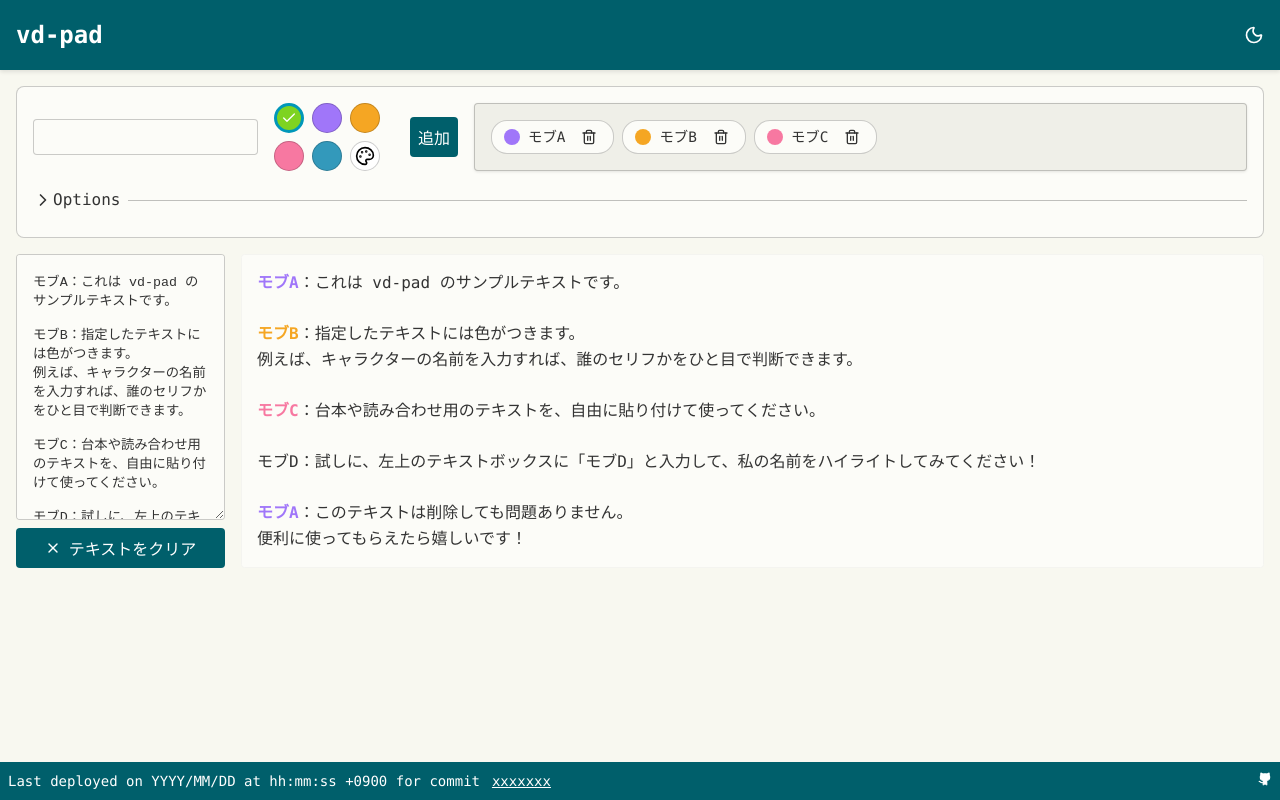
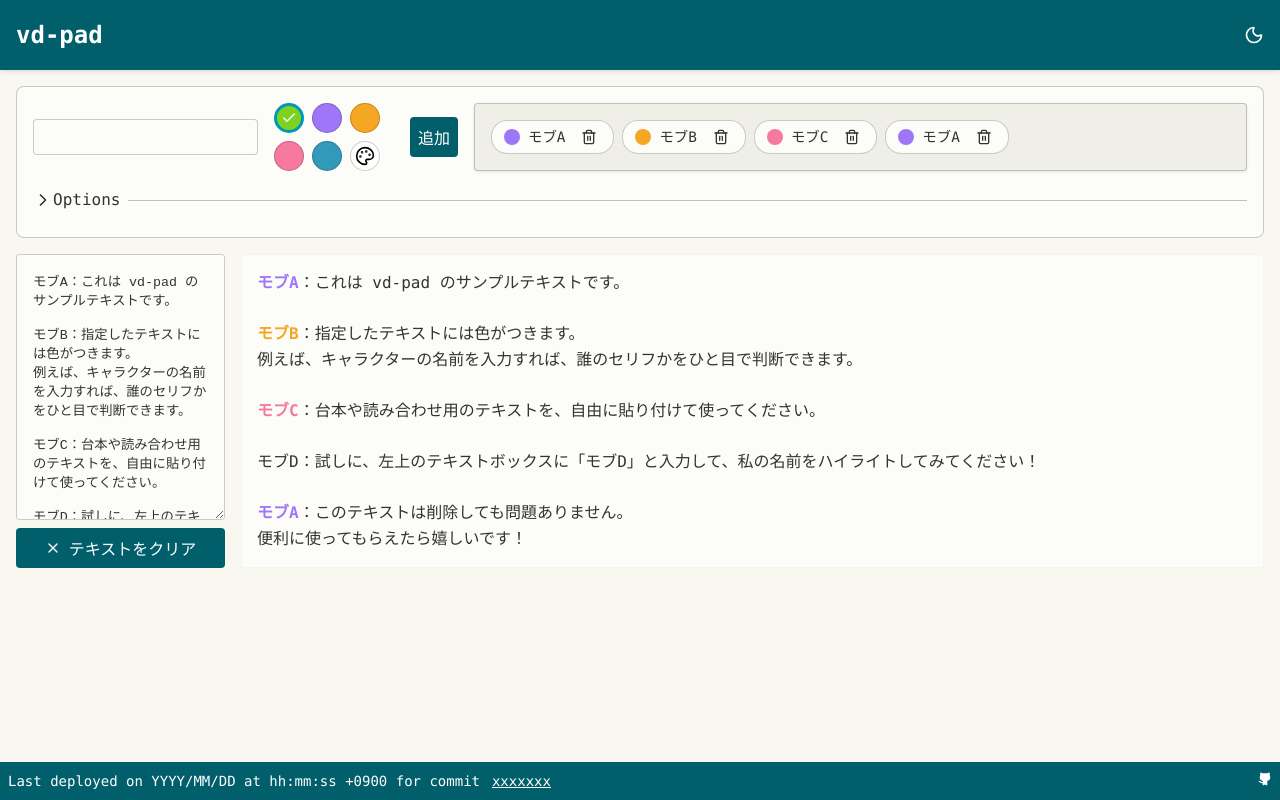
Before and after one commit to dot-ma801/vd-pad, a Vue app: page / in a window 1280 px wide. Built offline with nearby package versions, Linux system fonts and the light colour scheme.

Commit message:
[update] 新しく定義した算出プロパティをchipに渡すように修正

```diff
--- a/src/components/ActionArea.vue
+++ b/src/components/ActionArea.vue
@@ -3,10 +3,10 @@ import WordColorForm from '@/components/WordColorForm.vue'
 import HighlightKeywords from '@/components/HighlightKeywords.vue'
 import Accordion from '@/components/AccordionComponent.vue'
 import AccordionContents from '@/components/AccordionContents.vue'
-import type { KeywordMap, KeyWordWithColor } from '@/types/wordTypes'
+import type { HighlightedPart, KeyWordWithColor } from '@/types/wordTypes'
 
 defineProps<{
-  keywords: KeywordMap
+  keywords: HighlightedPart[]
 }>()
 
 const emit = defineEmits<{
--- a/src/components/HighlightKeywords.vue
+++ b/src/components/HighlightKeywords.vue
@@ -1,9 +1,10 @@
 <script setup lang="ts">
 import { computed } from 'vue'
 import KeywordChip from './KeywordChip.vue'
+import type { HighlightedPart } from '@/types/wordTypes';
 
 const props = defineProps<{
-  keywords: Record<string, string>
+  keywords: HighlightedPart[]
 }>()
 
 const emit = defineEmits<{
@@ -21,10 +22,10 @@ const deleteKeyword = (word: string) => {
   <div class="keywords-container">
     <ul v-if="hasKeywords" class="keywords-list">
       <KeywordChip
-        v-for="(color, word) in keywords"
-        :key="word"
-        :word="word"
-        :color="color"
+        v-for="(item) in keywords"
+        :key="item.text"
+        :word="item.text"
+        :color="item.color ?? ''"
         @delete="deleteKeyword"
       />
     </ul>
--- a/src/views/TextHighlighterView.vue
+++ b/src/views/TextHighlighterView.vue
@@ -34,13 +34,13 @@ const clearBtnDisable = computed(() => {
   return contentText.value === ''
 })
 
-const { highlightedParts } = useTextHighlighter(contentText, highlightWordsWithColor, delimiters)
+const { highlightedParts, highlightedTokens } = useTextHighlighter(contentText, highlightWordsWithColor, delimiters)
 </script>
 
 <template>
   <div class="container">
     <ActionArea
-      :keywords="highlightWordsWithColor"
+      :keywords="highlightedTokens"
       @add="addWordColor"
       @delete="deleteWordColor"
       @update:delimiters="updateDelimiters"
```
